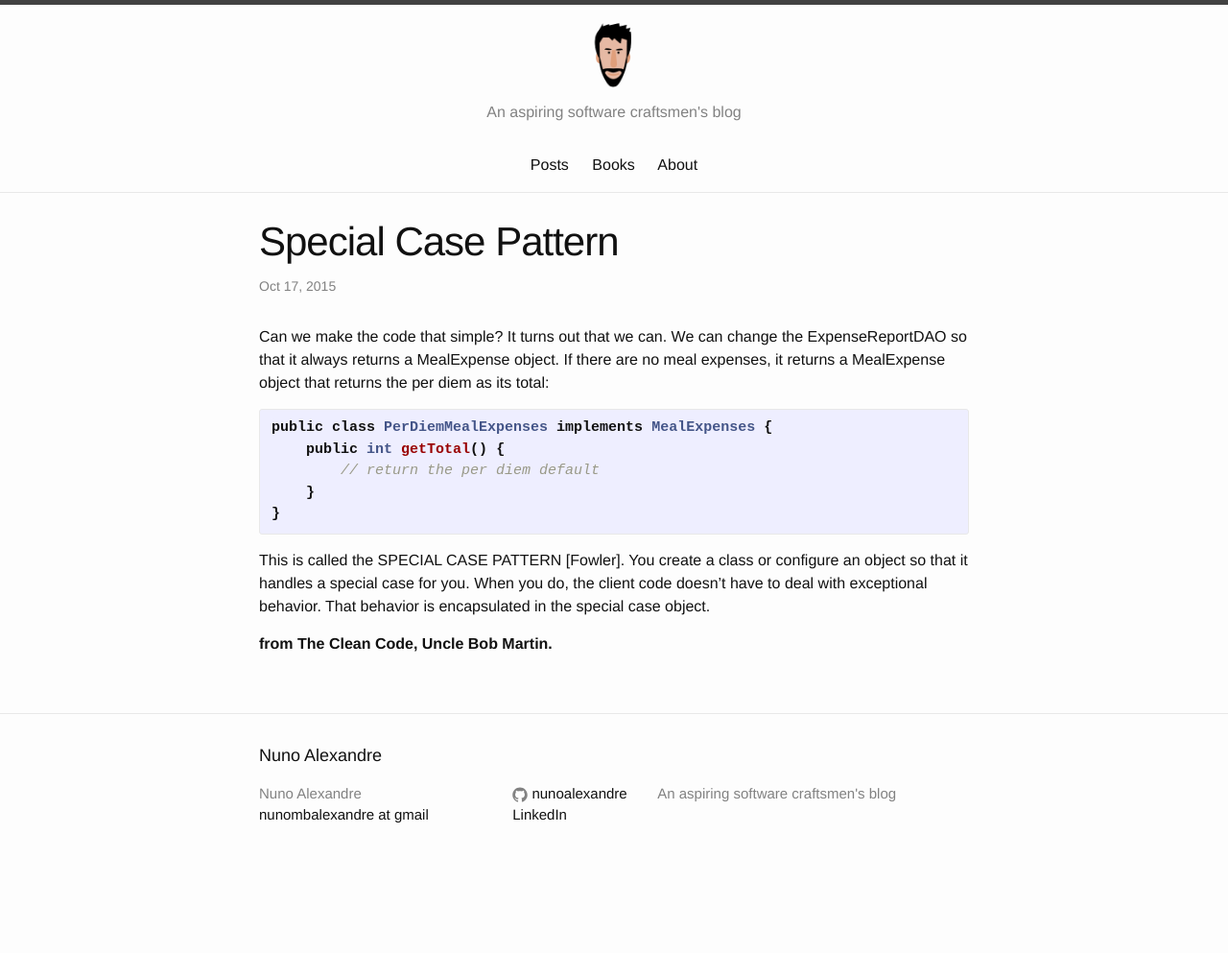
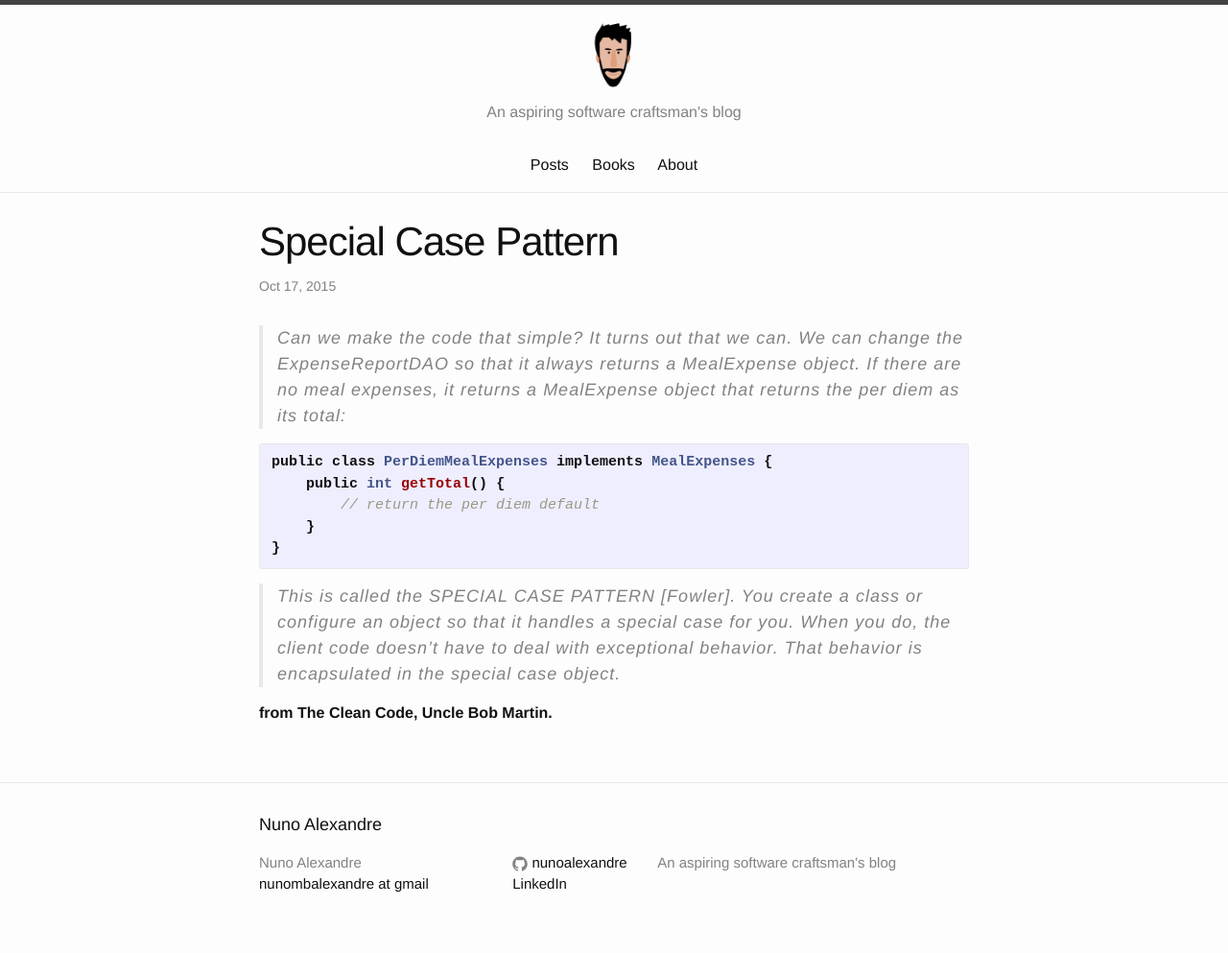
Before and after one commit to NunoAlexandre/nunoalexandre.github.io, a Jekyll site: the page built from _posts/2015-10-17-special-case-pattern.markdown, in a window 1280 px wide. Shown: the whole page at 96% size. Built offline with Jekyll 4.4.1, drawn with Linux system fonts in a browser that asks for light colours; before the commit the page ends 921 px from its top, so only the background shows below that.

Commit message:
correcting site description

```diff
--- a/_config.yml
+++ b/_config.yml
@@ -9,7 +9,7 @@
 title: Nuno Alexandre
 email: nunombalexandre at gmail
 description: > # this means to ignore newlines until "baseurl:"
-  An aspiring software craftsmen's blog
+  An aspiring software craftsman's blog
 baseurl: "" # the subpath of your site, e.g. /blog
 url: "http://nunoalexandre.github.io" # the base hostname & protocol for your site
 linkedin_username: nunombalexandre
--- a/_posts/2015-10-17-special-case-pattern.markdown
+++ b/_posts/2015-10-17-special-case-pattern.markdown
@@ -4,7 +4,7 @@ title:  "Special Case Pattern"
 date:   2015-10-17 20:00:39 +0100
 categories: design-patterns
 ---
-Can we make the code that simple? It turns out that we can. We can change the ExpenseReportDAO so that it always returns a MealExpense object. If there are no meal expenses, it returns a MealExpense object that returns the per diem as its total:
+>Can we make the code that simple? It turns out that we can. We can change the ExpenseReportDAO so that it always returns a MealExpense object. If there are no meal expenses, it returns a MealExpense object that returns the per diem as its total:
 
 {% highlight java %}
 public class PerDiemMealExpenses implements MealExpenses {
@@ -14,7 +14,7 @@ public class PerDiemMealExpenses implements MealExpenses {
 }
 {% endhighlight %}
 
-This is called the SPECIAL CASE PATTERN [Fowler]. You create a class or configure an object so that it handles a special case for you. When you do, the client code doesn’t have to deal with exceptional behavior. That behavior is encapsulated in the special case object.
+>This is called the SPECIAL CASE PATTERN [Fowler]. You create a class or configure an object so that it handles a special case for you. When you do, the client code doesn’t have to deal with exceptional behavior. That behavior is encapsulated in the special case object.
 
 **from The Clean Code, Uncle Bob Martin.**
 
--- a/_sass/_base.scss
+++ b/_sass/_base.scss
@@ -113,7 +113,7 @@ blockquote {
     border-left: 4px solid $grey-color-light;
     padding-left: $spacing-unit / 2;
     font-size: 18px;
-    letter-spacing: -1px;
+    letter-spacing: 1px;
     font-style: italic;
 
     > :last-child {
```
